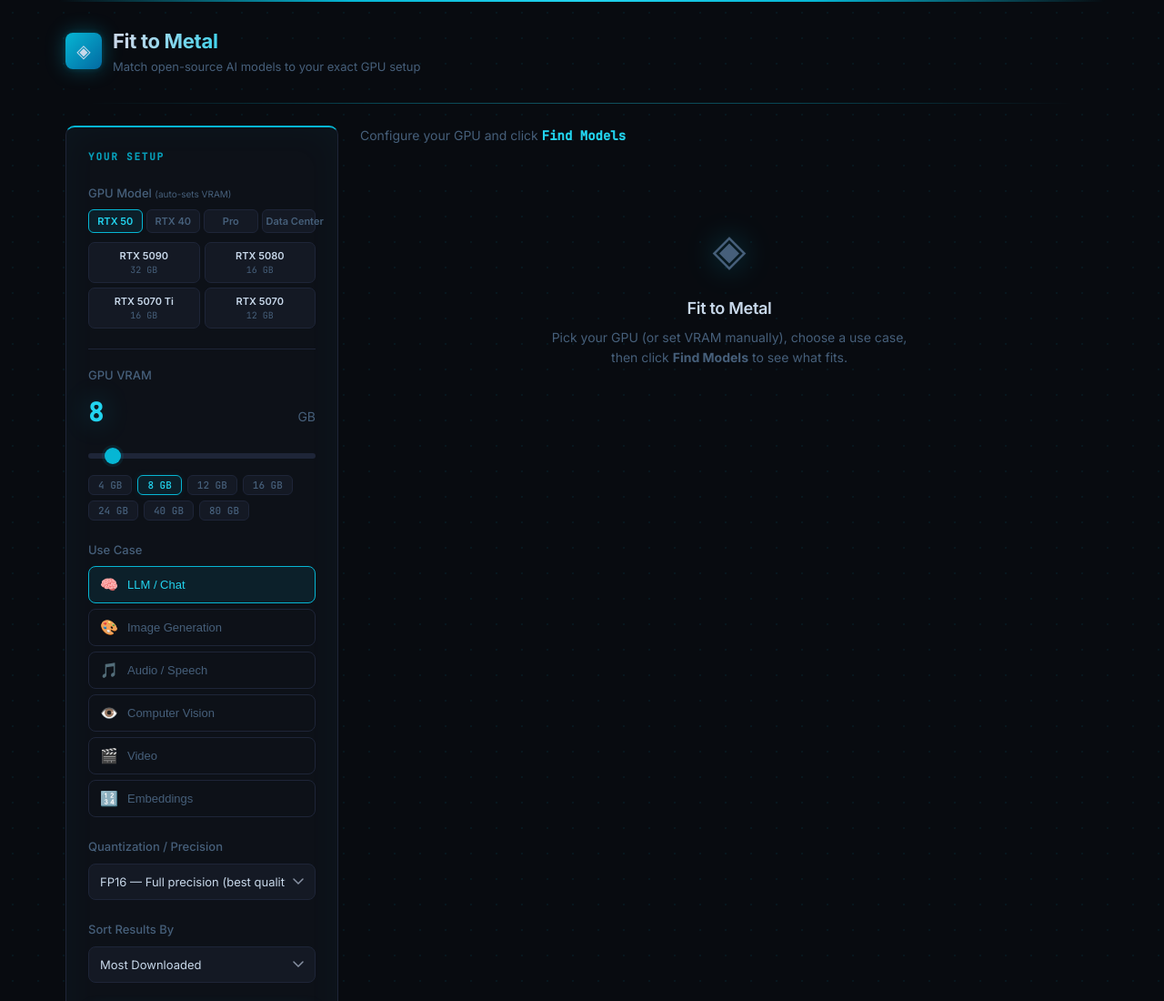
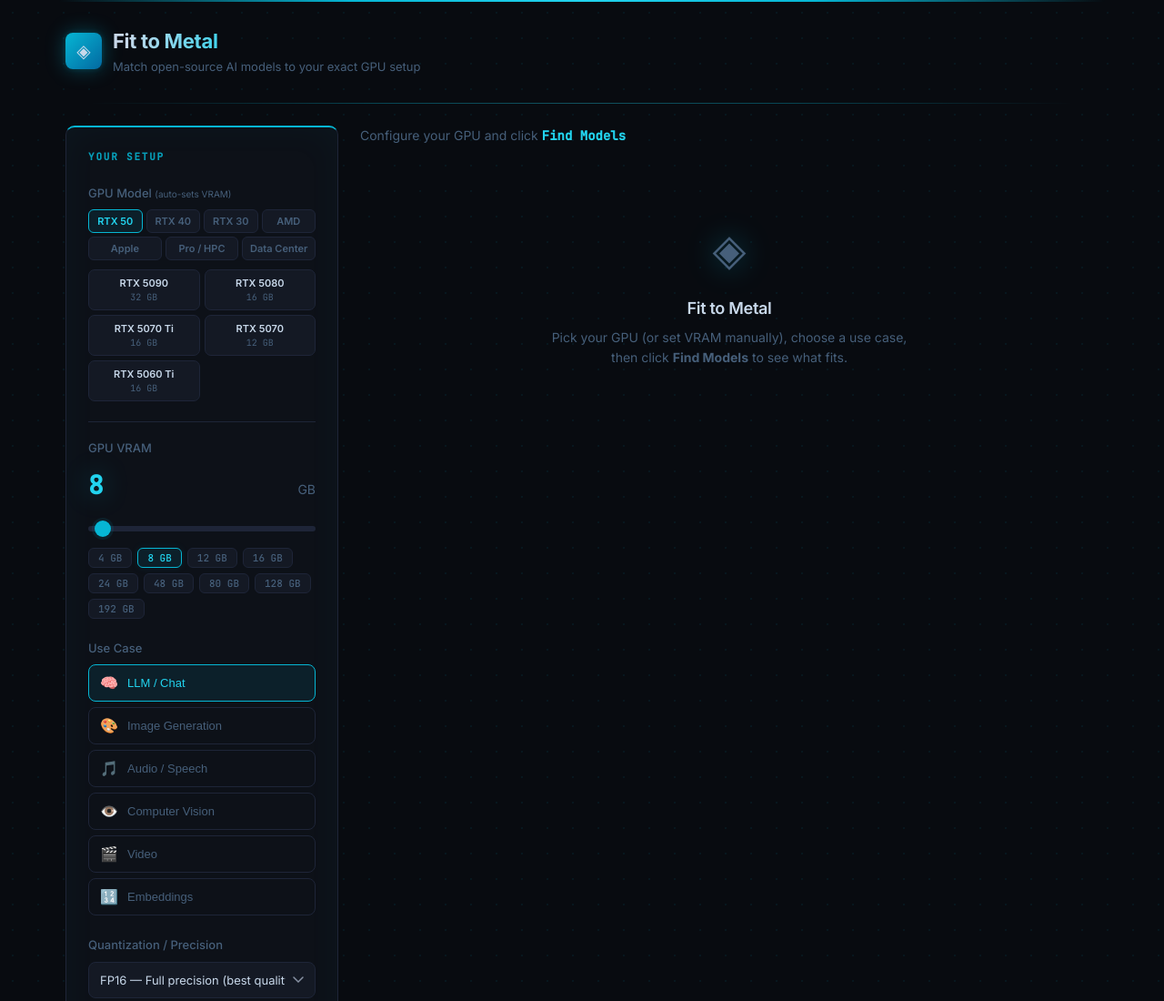
Before and after one commit to umang-garg21/gpu-model-finder, a website: page public/index.html in a window 1280 px wide. Shown: the top 1100 px of the page at 91% size. Drawn offline with Linux system fonts and the light colour scheme.

Commit message:
gpu model finder

```diff
--- a/public/app.js
+++ b/public/app.js
@@ -2,13 +2,14 @@
    Fit to Metal — Frontend
    ───────────────────────────────────────────────────────────── */
 
-// ── NVIDIA GPU data ────────────────────────────────────────────
+// ── GPU data (NVIDIA, AMD, Apple Silicon) ───────────────────────
 const NVIDIA_GPUS = {
   '50-series': [
     { name: 'RTX 5090',    vram: 32, bw: 1792 },
     { name: 'RTX 5080',    vram: 16, bw: 960  },
     { name: 'RTX 5070 Ti', vram: 16, bw: 896  },
     { name: 'RTX 5070',    vram: 12, bw: 672  },
+    { name: 'RTX 5060 Ti', vram: 16, bw: 448  },
   ],
   '40-series': [
     { name: 'RTX 4090',          vram: 24, bw: 1008 },
@@ -22,19 +23,65 @@ const NVIDIA_GPUS = {
     { name: 'RTX 4060 Ti',       vram: 8,  bw: 288  },
     { name: 'RTX 4060',          vram: 8,  bw: 272  },
   ],
+  '30-series': [
+    { name: 'RTX 3090 Ti', vram: 24, bw: 1008 },
+    { name: 'RTX 3090',    vram: 24, bw: 936  },
+    { name: 'RTX 3080 Ti', vram: 12, bw: 912  },
+    { name: 'RTX 3080 12G',vram: 12, bw: 912  },
+    { name: 'RTX 3080',    vram: 10, bw: 760  },
+    { name: 'RTX 3070 Ti', vram: 8,  bw: 608  },
+    { name: 'RTX 3070',    vram: 8,  bw: 448  },
+    { name: 'RTX 3060 Ti', vram: 8,  bw: 448  },
+    { name: 'RTX 3060',    vram: 12, bw: 360  },
+  ],
+  'amd': [
+    { name: 'RX 9070 XT',  vram: 16, bw: 640  },
+    { name: 'RX 9070',     vram: 16, bw: 576  },
+    { name: 'RX 7900 XTX', vram: 24, bw: 960  },
+    { name: 'RX 7900 XT',  vram: 20, bw: 800  },
+    { name: 'RX 7900 GRE', vram: 16, bw: 576  },
+    { name: 'RX 7800 XT',  vram: 16, bw: 624  },
+    { name: 'RX 7700 XT',  vram: 12, bw: 432  },
+    { name: 'RX 7600',     vram: 8,  bw: 288  },
+    { name: 'RX 6950 XT',  vram: 16, bw: 576  },
+    { name: 'RX 6900 XT',  vram: 16, bw: 512  },
+    { name: 'RX 6800 XT',  vram: 16, bw: 512  },
+  ],
+  'apple': [
+    { name: 'M4 Ultra 192G',  vram: 192, bw: 819  },
+    { name: 'M4 Ultra 96G',   vram: 96,  bw: 819  },
+    { name: 'M4 Max 128G',    vram: 128, bw: 546  },
+    { name: 'M4 Max 64G',     vram: 64,  bw: 546  },
+    { name: 'M4 Pro 48G',     vram: 48,  bw: 273  },
+    { name: 'M4 Pro 24G',     vram: 24,  bw: 273  },
+    { name: 'M3 Ultra 192G',  vram: 192, bw: 800  },
+    { name: 'M3 Max 128G',    vram: 128, bw: 400  },
+    { name: 'M3 Max 64G',     vram: 64,  bw: 400  },
+    { name: 'M3 Pro 36G',     vram: 36,  bw: 150  },
+    { name: 'M2 Ultra 192G',  vram: 192, bw: 800  },
+    { name: 'M2 Max 96G',     vram: 96,  bw: 400  },
+  ],
   'workstation': [
-    { name: 'RTX 6000 Ada', vram: 48, bw: 960 },
-    { name: 'RTX 5000 Ada', vram: 32, bw: 576 },
-    { name: 'RTX 4500 Ada', vram: 24, bw: 432 },
-    { name: 'RTX 4000 Ada', vram: 20, bw: 360 },
+    { name: 'RTX 6000 Ada',  vram: 48, bw: 960 },
+    { name: 'RTX 5000 Ada',  vram: 32, bw: 576 },
+    { name: 'RTX 4500 Ada',  vram: 24, bw: 432 },
+    { name: 'RTX 4000 Ada',  vram: 20, bw: 360 },
+    { name: 'A40',           vram: 48, bw: 696 },
+    { name: 'MI300X',        vram: 192, bw: 5300 },
+    { name: 'MI250X',        vram: 128, bw: 3277 },
+    { name: 'MI210',         vram: 64,  bw: 1638 },
   ],
   'datacenter': [
-    { name: 'H200 SXM',  vram: 141, bw: 4800 },
-    { name: 'H100 SXM',  vram: 80,  bw: 3350 },
-    { name: 'H100 PCIe', vram: 80,  bw: 2000 },
-    { name: 'A100 80G',  vram: 80,  bw: 2000 },
-    { name: 'A100 40G',  vram: 40,  bw: 1600 },
-    { name: 'L40S',      vram: 48,  bw: 864  },
+    { name: 'GB200',      vram: 192, bw: 8000 },
+    { name: 'B200',       vram: 192, bw: 8000 },
+    { name: 'B100',       vram: 192, bw: 7200 },
+    { name: 'GH200',      vram: 96,  bw: 4000 },
+    { name: 'H200 SXM',   vram: 141, bw: 4800 },
+    { name: 'H100 SXM',   vram: 80,  bw: 3350 },
+    { name: 'H100 PCIe',  vram: 80,  bw: 2000 },
+    { name: 'A100 80G',   vram: 80,  bw: 2000 },
+    { name: 'A100 40G',   vram: 40,  bw: 1600 },
+    { name: 'L40S',       vram: 48,  bw: 864  },
   ],
 };
 
@@ -467,7 +514,7 @@ clearGpuBtn.addEventListener('click', () => clearGpu());
 function clearGpu() {
   state.selectedGpu = null;
   state.gpuCount = 1;
-  vramSlider.max = 80;
+  vramSlider.max = 192;
   updateGpuUI();
   renderGpuGrid();
 }
@@ -507,7 +554,7 @@ function updateGpuUI() {
   } else {
     selectedGpuRow.style.display = 'none';
     multiGpuSection.style.display = 'none';
-    vramSlider.max = 80;
+    vramSlider.max = 192;
   }
   renderGpuGrid();
 }
--- a/public/index.html
+++ b/public/index.html
@@ -474,13 +474,14 @@
     /* ── GPU Picker ──────────────────────────────────────────── */
     .gpu-tier-tabs {
       display: flex;
+      flex-wrap: wrap;
       gap: 4px;
       margin-bottom: 10px;
     }
 
     .gpu-tier-btn {
-      flex: 1;
-      min-width: 0;
+      flex: 1 1 calc(25% - 4px);
+      min-width: 52px;
       padding: 5px 4px;
       font-size: 11px;
       font-weight: 600;
@@ -1247,7 +1248,10 @@
       <div class="gpu-tier-tabs" id="gpuTierTabs">
         <button class="gpu-tier-btn active" data-tier="50-series">RTX 50</button>
         <button class="gpu-tier-btn" data-tier="40-series">RTX 40</button>
-        <button class="gpu-tier-btn" data-tier="workstation">Pro</button>
+        <button class="gpu-tier-btn" data-tier="30-series">RTX 30</button>
+        <button class="gpu-tier-btn" data-tier="amd">AMD</button>
+        <button class="gpu-tier-btn" data-tier="apple">Apple</button>
+        <button class="gpu-tier-btn" data-tier="workstation">Pro / HPC</button>
         <button class="gpu-tier-btn" data-tier="datacenter">Data Center</button>
       </div>
       <div class="gpu-grid" id="gpuGrid"></div>
@@ -1278,15 +1282,17 @@
         <span class="vram-value" id="vramDisplay">8</span>
         <span class="vram-unit">GB</span>
       </div>
-      <input type="range" id="vramSlider" min="2" max="80" value="8" step="1" />
+      <input type="range" id="vramSlider" min="2" max="192" value="8" step="1" />
       <div class="vram-presets" id="vramPresets">
         <button class="preset-btn" data-v="4">4 GB</button>
         <button class="preset-btn active" data-v="8">8 GB</button>
         <button class="preset-btn" data-v="12">12 GB</button>
         <button class="preset-btn" data-v="16">16 GB</button>
         <button class="preset-btn" data-v="24">24 GB</button>
-        <button class="preset-btn" data-v="40">40 GB</button>
+        <button class="preset-btn" data-v="48">48 GB</button>
         <button class="preset-btn" data-v="80">80 GB</button>
+        <button class="preset-btn" data-v="128">128 GB</button>
+        <button class="preset-btn" data-v="192">192 GB</button>
       </div>
     </div>
 
```
Also changed, not shown: New_additions.MD (added, +7 -0 lines).
